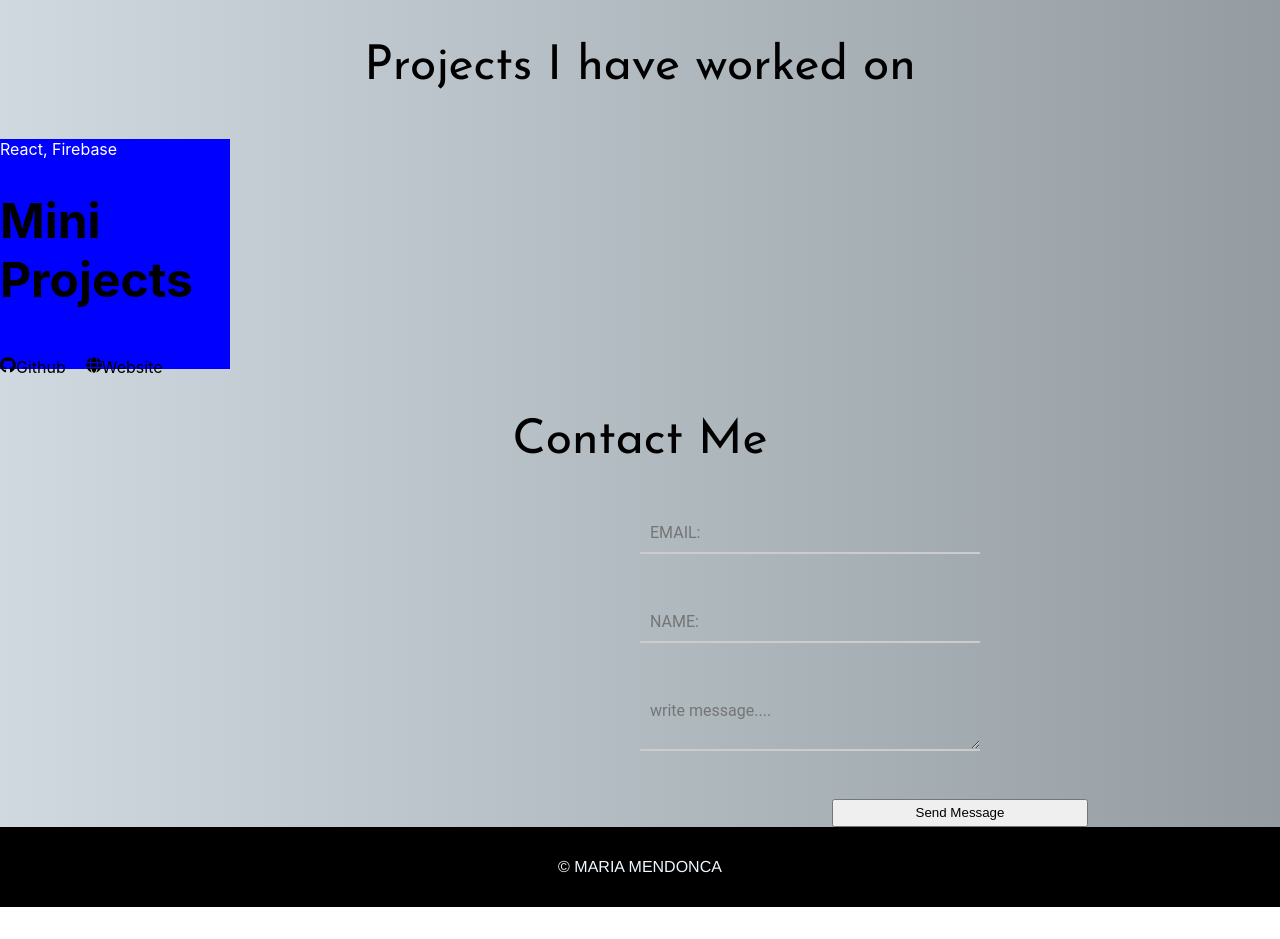
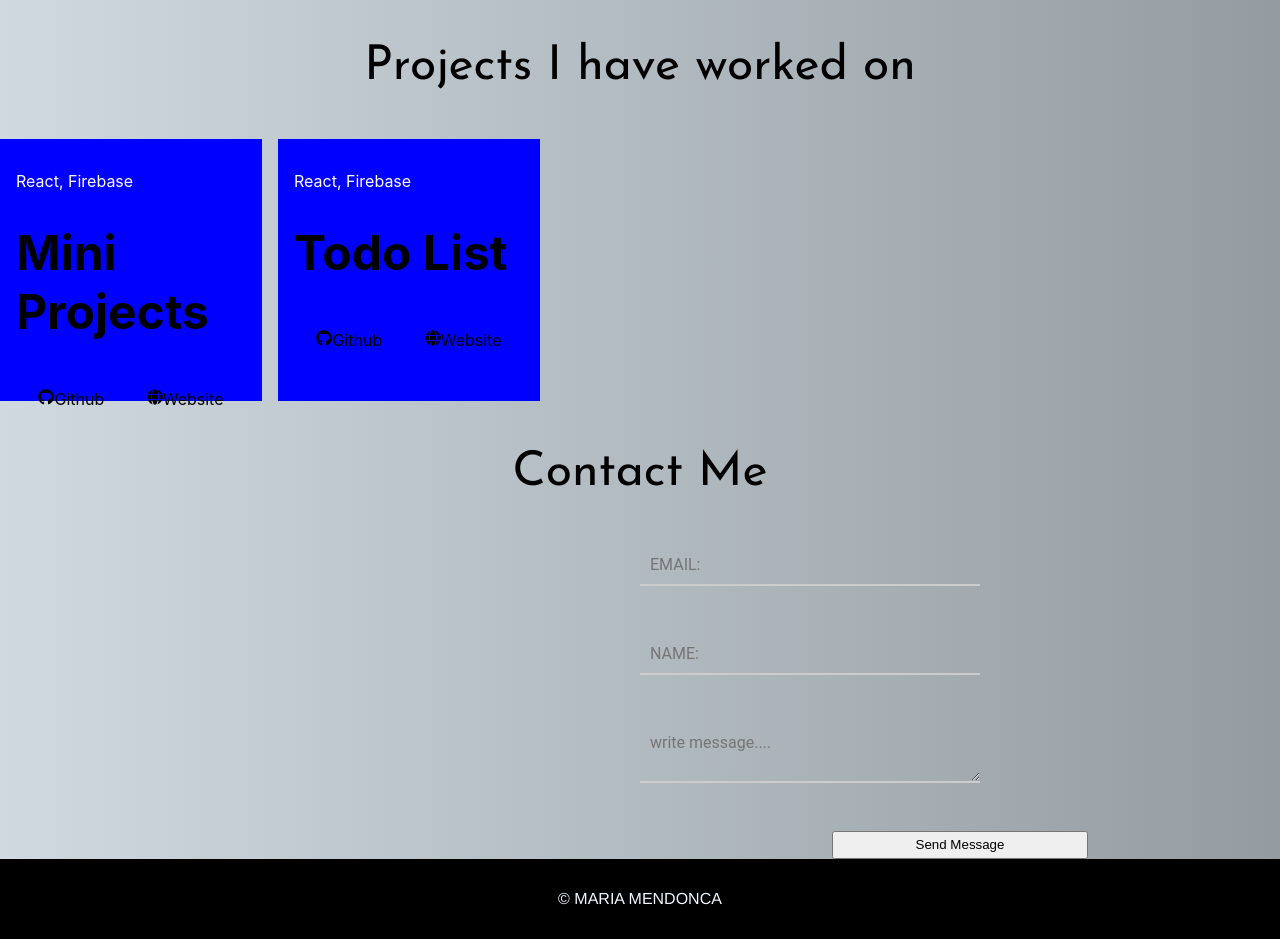
Before and after one commit to mendoncamaria/portfolio, a React (Create React App) app: page / in a window 1280 px wide. Shown: the part 2280-3219 px from the top of the page. Before the commit the page ends 3187 px from the top, so only its background shows below. Built offline with nearby package versions, Linux system fonts and the light colour scheme.

Commit message:
moved common code to card component

```diff
--- a/src/components/personalProjects/PersonalProject.jsx
+++ b/src/components/personalProjects/PersonalProject.jsx
@@ -1,24 +1,14 @@
 import React from 'react';
 import styles from './personalProject.module.css';
-import { FaGithub, FaGlobe } from 'react-icons/fa';
+import Card from '../../common/Card';
 
 function PersonalProject() {
   return (
     <div>
       <p className={styles.heading}>Projects I have worked on</p>
-      <div style={{ backgroundColor: 'blue', width: '230px', height: '230px' }}>
-        <p style={{ color: 'white' }}>React, Firebase</p>
-        <h1 style={{ fontSize: '3em' }}>Mini Projects</h1>
-        <div style={{ display: 'flex', gap: '20px' }}>
-          <p>
-            <FaGithub />
-            Github
-          </p>
-          <p>
-            <FaGlobe />
-            Website
-          </p>
-        </div>
+      <div style={{display: 'flex', flexDirection: 'row', gap: '1rem'}}>
+        <Card projectName="Mini Projects" language="React, Firebase" />
+        <Card projectName="Todo List" language="React, Firebase" />
       </div>
     </div>
   );
```
